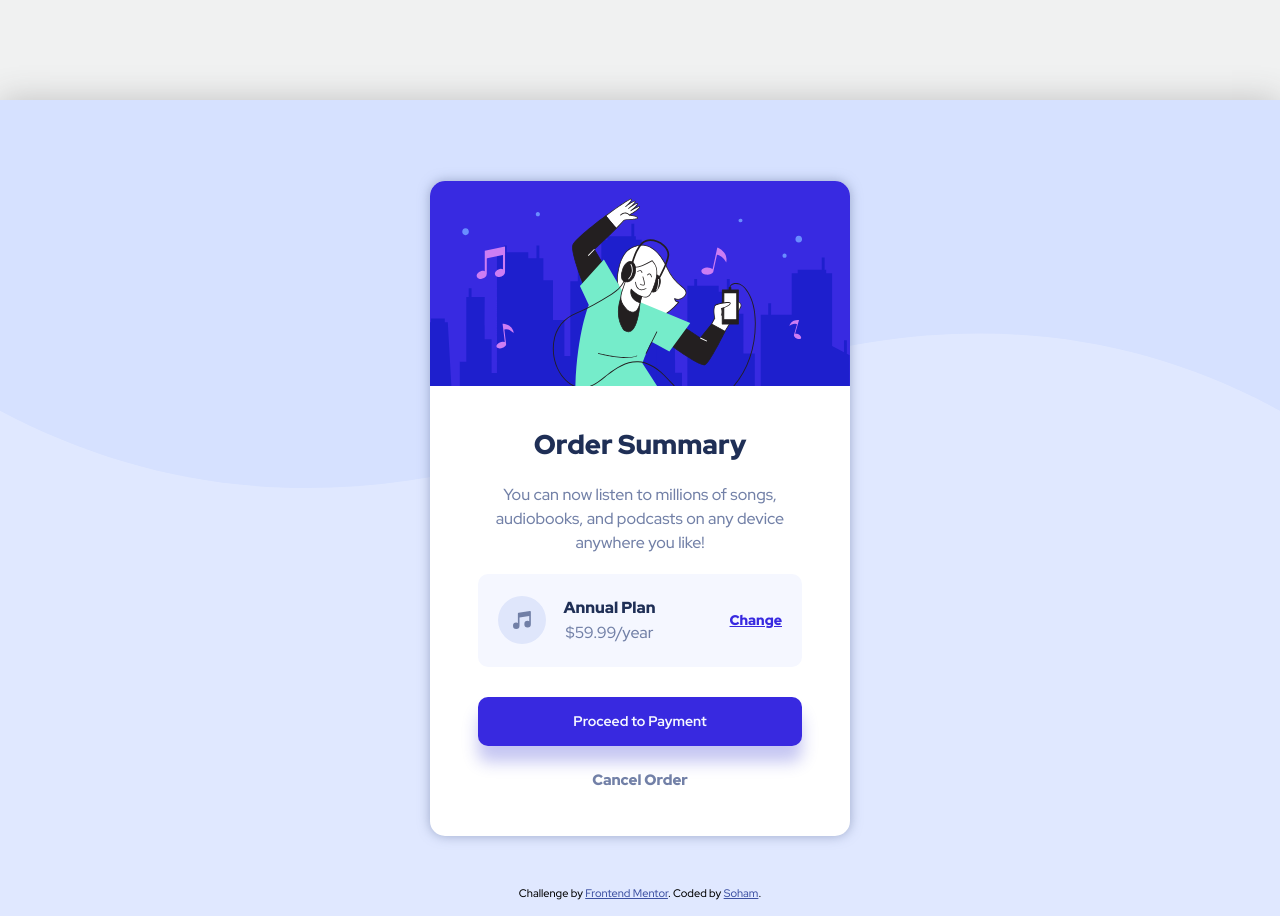
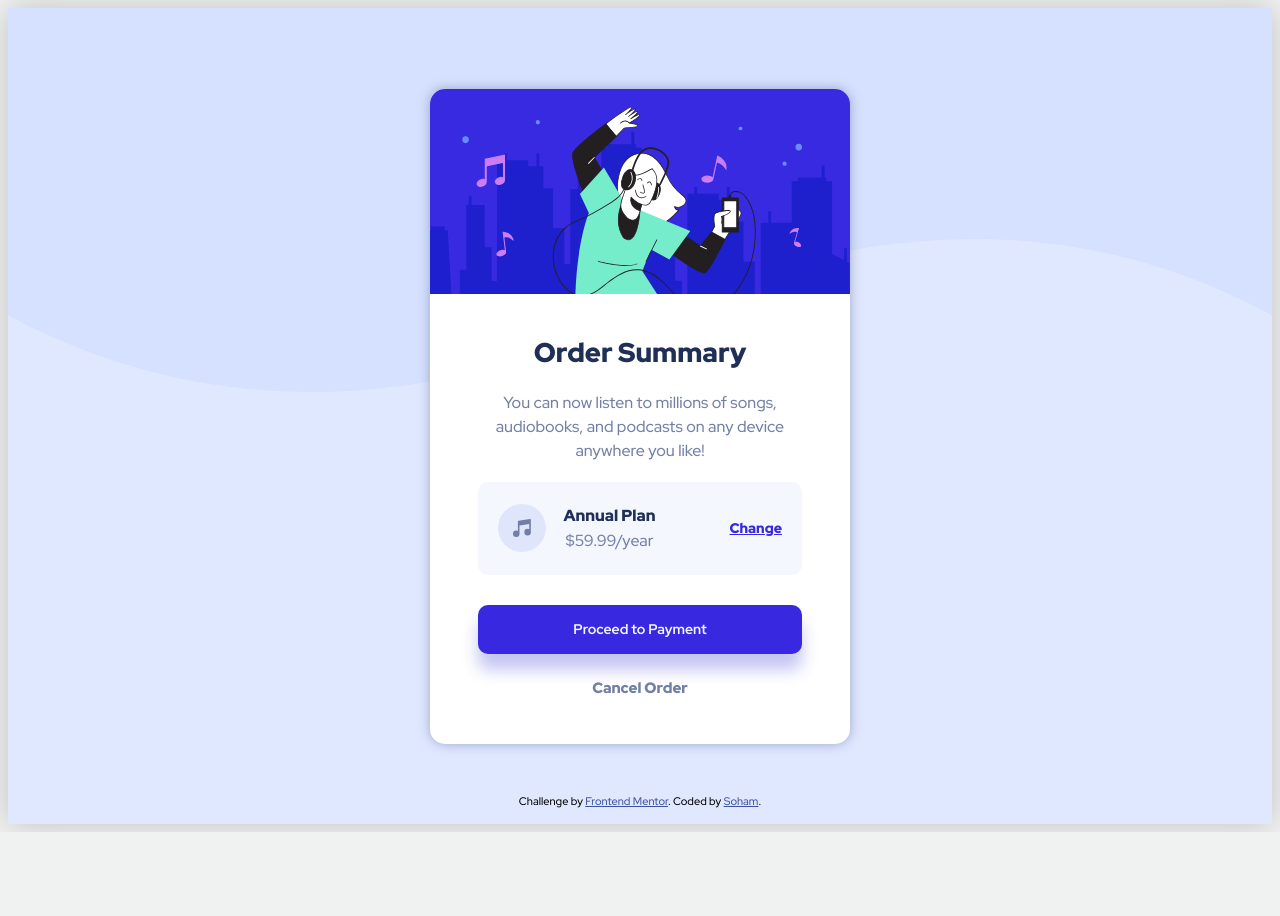
Before and after one commit to sohamd22/femc-order-summary, a plain HTML site: page index.html in a window 1280 px wide. After the commit the page ends 832 px from the top, so only its background shows below. Drawn offline with Linux system fonts and the light colour scheme.

Commit message:
Update styles

```diff
--- a/styles.css
+++ b/styles.css
@@ -25,7 +25,6 @@ body {
     align-items: center;
     text-align: center;
 
-    margin: 100px 0 0;
     padding: 3rem;
     line-height: 1.5;
     position: relative;
```
